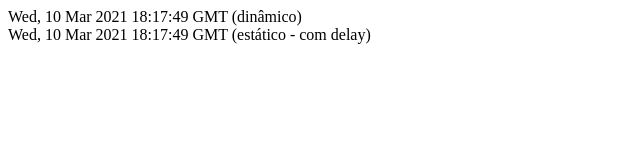
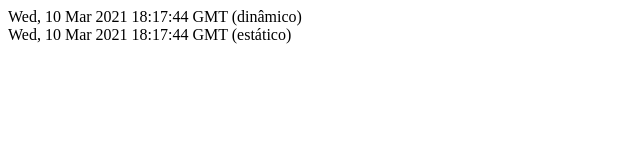
Before and after one commit to josilenonascimento/unique-idea, a Next.js app: page /tempo in a window 1280 px wide. Shown: the top 160 px of the page, without its empty margins (0-640 px from the left). Built offline with nearby package versions, Linux system fonts and the light colour scheme.

Commit message:
adicionado revalidate

```diff
--- a/pages/tempo.js
+++ b/pages/tempo.js
@@ -1,19 +1,15 @@
 function Tempo(props) {
-  console.log('-> passando pelo front-end')
   const dynamicDate = new Date()
   const dynamicDateString = dynamicDate.toGMTString()
   return (
     <div>
       <div>{dynamicDateString} (dinâmico)</div>
-      <div>{props.staticDateString} (estático - com delay)</div>
+      <div>{props.staticDateString} (estático)</div>
     </div>
   )
 }
 
 export async function getStaticProps() {
-  console.log('-> passando pelo getStaticProps')
-  console.log('-> adicionando delay de 5 segundos')
-  await delay(5000)
   const staticDate = new Date()
   const staticDateString = staticDate.toGMTString()
 
@@ -25,6 +21,4 @@
   }
 }
 
-const delay = ms => new Promise(resolve => setTimeout(resolve, ms))
-
 export default Tempo
```
